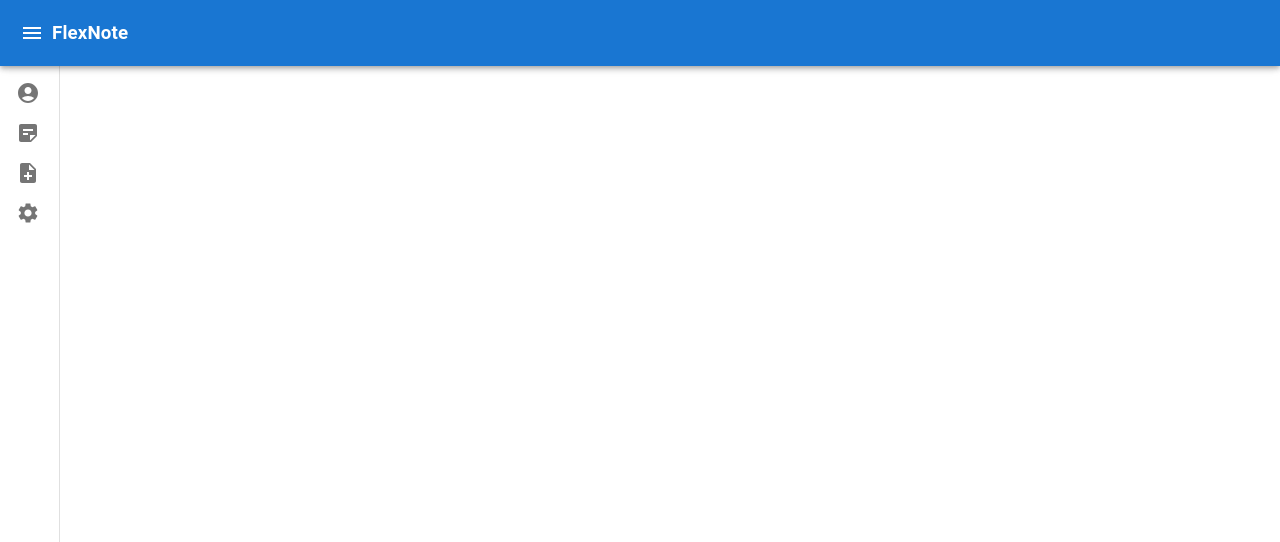
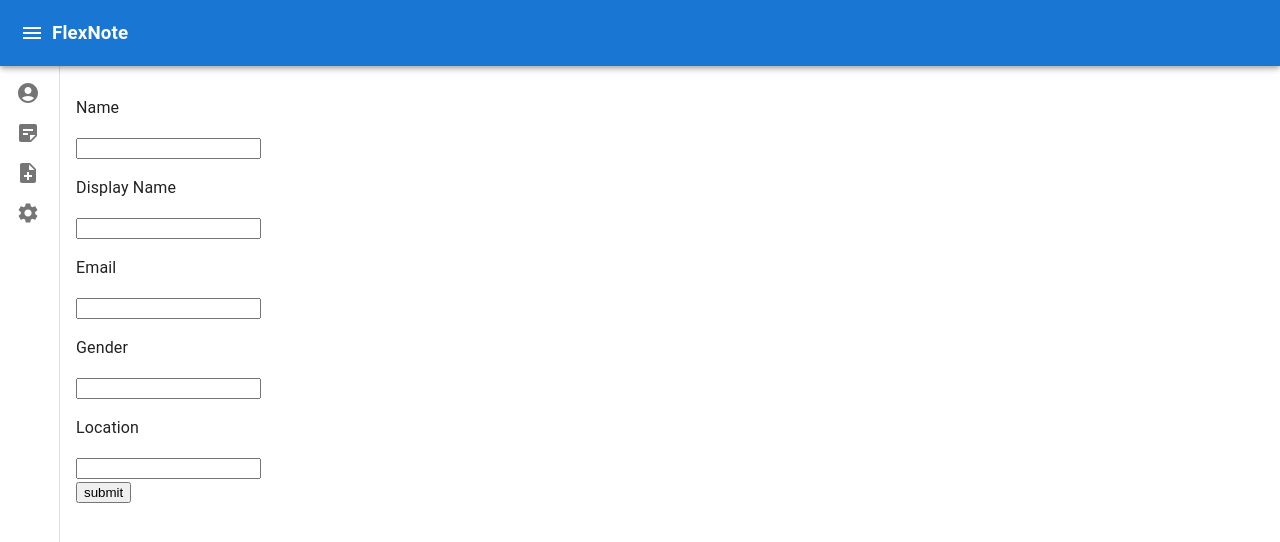
Before and after one commit to YeYintAungNaing/FlexNote, a React (Vite) app: page /editProfile in a window 1280 px wide. Before the commit this address had no page. Shown: the top 542 px of the page. Built offline with nearby package versions, Linux system fonts and the light colour scheme; what @tiptap/extension-color would draw is missing.

Commit message:
scuffed edit  profile page

```diff
--- a/src/main/index.js
+++ b/src/main/index.js
@@ -313,7 +313,7 @@ ipcMain.handle('log-in', async (_, { userName, password}) => {
 })
 
 
-ipcMain.handle('edit-profile', async  (_, {token, userName, email, location, gender, displyName, userId }) => {
+ipcMain.handle('edit-profile', async  (_, {token, userName, email, location, gender, dName, userId }) => {
   return new Promise((resolve, reject) => {
     db.get('SELECT * FROM users WHERE id = ? and sessionToken = ?',
       [userId, token ], (err, rows) => {
@@ -327,12 +327,12 @@ ipcMain.handle('edit-profile', async  (_, {token, userName, email, location, gen
 
         db.run(
           'UPDATE users SET userName = ?, email = ?, location = ?, gender = ?, dName = ? WHERE id = ?',
-          [userName, email, location, gender, displyName, userId], (err) => {
+          [userName, email, location, gender, dName, userId], (err) => {
             if (err) {
               console.error('Failed to edit profile :', err);
               return reject(err);
             } else {
-              return resolve({ message: 'note name has been edited' })
+              return resolve({ message: 'profile has been edited' })
             }
           }
         )
--- a/src/renderer/src/App.jsx
+++ b/src/renderer/src/App.jsx
@@ -25,6 +25,7 @@ import Register from "./components/Register";
 import Login from "./components/Login";
 import Profile from "./components/Profile";
 import EditNote from "./components/EditNote";
+import EditProfile from "./components/EditProfile";
 
 
 
@@ -120,8 +121,8 @@ const App = () => {
           <Route path="/register" element={<Register/>}></Route>
           <Route path="/login" element={<Login/>}></Route>
           <Route path="/" element={<Profile/>}></Route>
+          <Route path="/editProfile" element={<EditProfile/>}></Route>
         </Routes>
-
         </div>
       </main>
     </>
--- a/src/renderer/src/components/EditProfile.jsx
+++ b/src/renderer/src/components/EditProfile.jsx
@@ -1,15 +1,65 @@
-// import { useState } from "react"
+import { useContext, useState } from "react";
+import { GlobalContext } from "../context/GlobalState";
+import { Dns } from "@mui/icons-material";
+import { useRadioGroup } from "@mui/material";
 
-// export default function EditProfile() {
+export default function EditProfile() {
 
-//     const [userName, setUserName] = useState(location.state.name ? location.state.userName : null)
-//     const [userName, setUserName] = useState(location.state.name ? location.state.userName : null)
+    const {currentUser, token} = useContext(GlobalContext);
+    const [userName, setUserName] =useState(currentUser?.userName || '')
+    const [dName, setdName] =useState(currentUser?.dName || '')
+    const [email, setEmail] =useState(currentUser?.email || '')
+    const [gender, setGender] =useState(currentUser?.gender || '')
+    const [location, setLocation] =useState(currentUser?.gender || '')
 
-//   return (
-//     <div>
-//         <input
-//             value={userName}
-//         ></input>
-//     </div>
-//   )
-// }
+    //console.log(userName, dName, email, gender, location)
+
+    async function changeProfileDetails() {
+        try{
+            const response = await window.electron.editProfile({
+                userName,
+                dName,
+                email,
+                gender,
+                location,
+                token,
+                userId : currentUser.id
+            })
+
+            console.log(response.message)
+
+        }catch(e) {
+            console.log(e)
+        }
+    }
+
+
+    return (
+        <div className="edit-profile">
+            <div>
+                <p>Name</p>
+                <input value={userName} onChange={(e) => setUserName(e.target.value) }></input>
+            </div>
+            <div>
+                <p>Display Name</p>
+                <input value={dName} onChange={(e) => setdName(e.target.value) } ></input>
+            </div>
+            <div>
+                <p>Email</p>
+                <input value={email} onChange={(e) => setEmail(e.target.value) } ></input>
+            </div>
+            <div>
+                <p>Gender</p>
+                <input value={gender} onChange={(e) => setGender(e.target.value) } ></input>
+            </div>
+            <div>
+                <p>Location</p>
+                <input value={location} onChange={(e) => setLocation(e.target.value) } ></input>
+            </div>
+            <div>
+                <button onClick={changeProfileDetails}>submit</button>
+            </div>
+        </div>
+    )
+
+}
--- a/src/renderer/src/components/NoteEditor.jsx
+++ b/src/renderer/src/components/NoteEditor.jsx
@@ -2,7 +2,6 @@ import './../styles/NoteEditor.scss'
 import { EditorProvider} from '@tiptap/react'
 import { useContext, useState } from 'react'
 //import { useState } from 'react'
-import { isRouteErrorResponse, useLocation } from 'react-router-dom'
 import MenuBar from './TiptapConfig'
 import {extensions} from './TiptapConfig'
 import { GlobalContext } from '../context/GlobalState'
@@ -14,6 +13,7 @@ import {
   DialogTitle,
   TextField,
 } from '@mui/material';
+import { useLocation } from 'react-router-dom'
 
 
 export default function NoteEditor() {
--- a/src/renderer/src/components/Profile.jsx
+++ b/src/renderer/src/components/Profile.jsx
@@ -1,6 +1,6 @@
 import { useContext } from "react";
 import { GlobalContext } from "../context/GlobalState";
-import {  useNavigate } from "react-router-dom";
+import {  Link, useNavigate } from "react-router-dom";
 import Login from "./Login";
 import "./../styles/Profile.scss"
 
@@ -93,9 +93,8 @@ export default function Profile() {
                   </div>
               </div>
               <div className="logout">
-                <button>Edit</button>
+                <Link to='/editProfile'><button>Edit</button> </Link>
                 <button onClick={logoutUser}>Logout</button>
-
               </div>
 
             </div>
```
Also changed, not shown: 1 other file (tests, documents, lock files or other folders).
